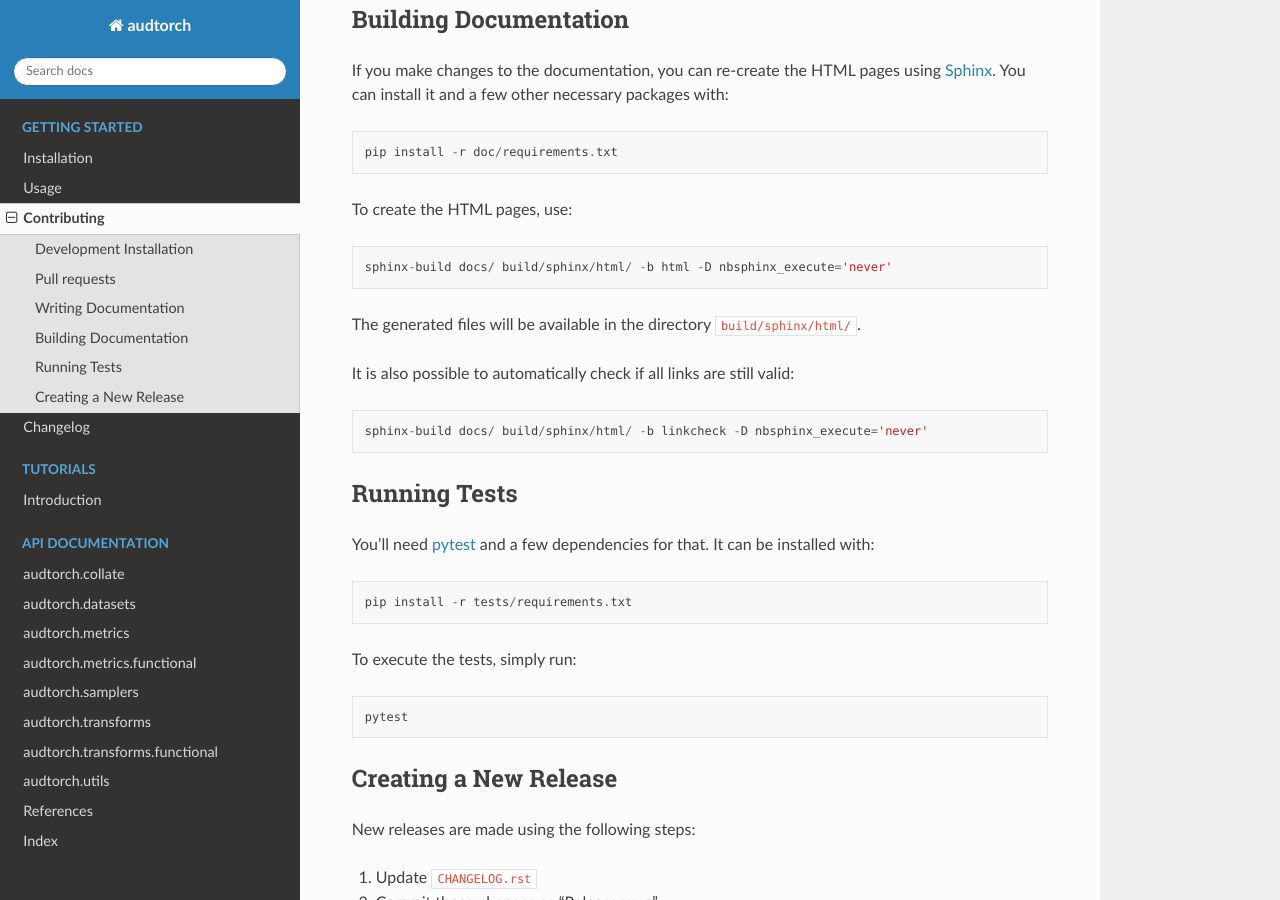
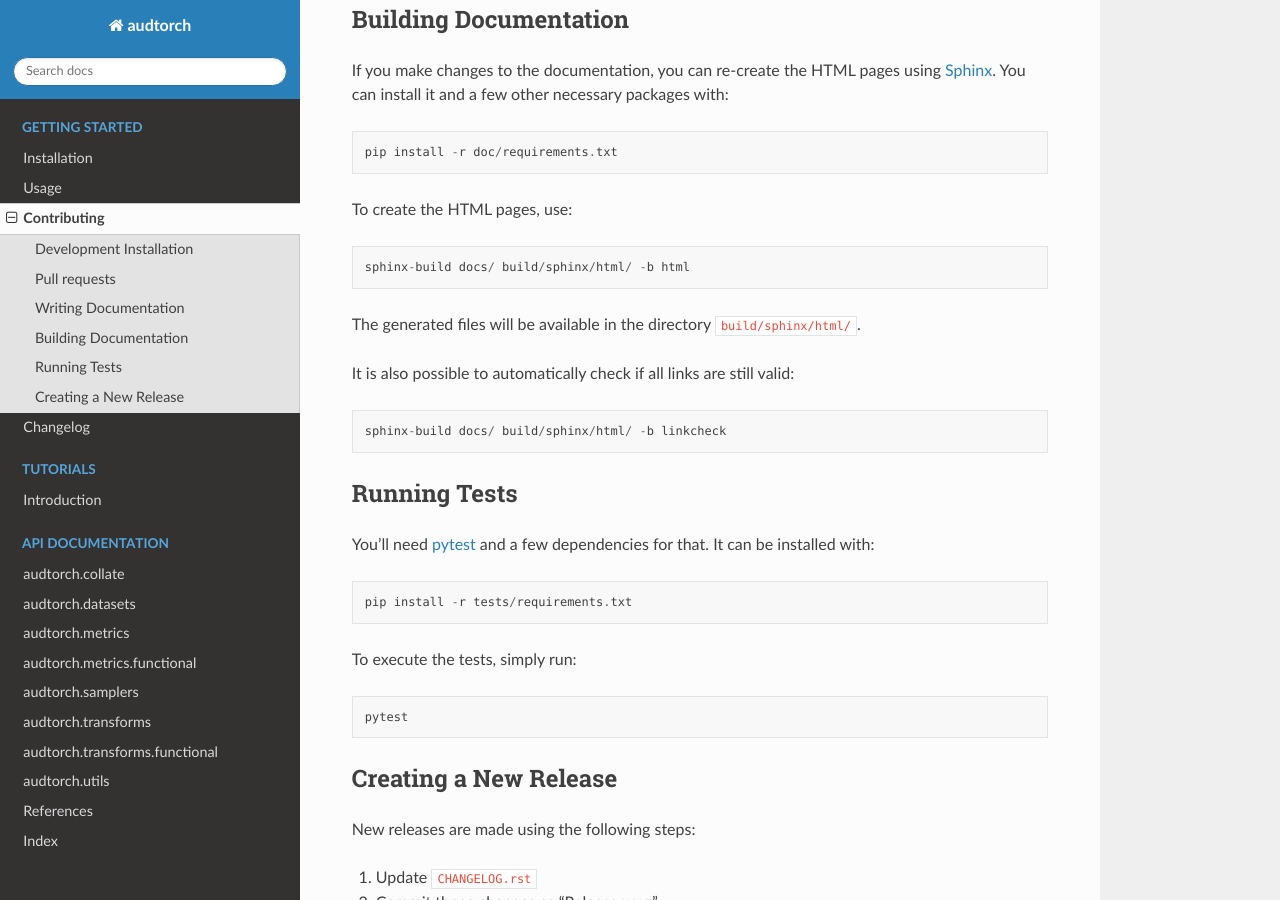
Before and after one commit to audeering/audtorch, a Sphinx documentation site: the page built from docs/develop.rst, in a window 1280 px wide and 900 px high, scrolled down 1701 px. Built offline with Sphinx 7.4.7 and the Read the Docs theme 2.0.0, drawn with Linux system fonts in a browser that asks for light colours; formulas are drawn with MathJax 3.

Commit message:
Revert "DOC: enable notebook execution as default"
This reverts commit cba3eab95d4c377e501e79791d61abd49c680254.

```diff
--- a/CONTRIBUTING.rst
+++ b/CONTRIBUTING.rst
@@ -106,13 +106,13 @@
 
 To create the HTML pages, use::
 
-    sphinx-build docs/ build/sphinx/html/ -b html -D nbsphinx_execute='never'
+    sphinx-build docs/ build/sphinx/html/ -b html
 
 The generated files will be available in the directory ``build/sphinx/html/``.
 
 It is also possible to automatically check if all links are still valid::
 
-    sphinx-build docs/ build/sphinx/html/ -b linkcheck -D nbsphinx_execute='never'
+    sphinx-build docs/ build/sphinx/html/ -b linkcheck
 
 .. _Sphinx: http://sphinx-doc.org/
 
--- a/docs/conf.py
+++ b/docs/conf.py
@@ -67,7 +67,7 @@
     'torch': ('https://pytorch.org/docs/stable/', None),
 }
 
-nbsphinx_execute = 'always'
+nbsphinx_execute = 'never'
 
 # HTML --------------------------------------------------------------------
 
```
